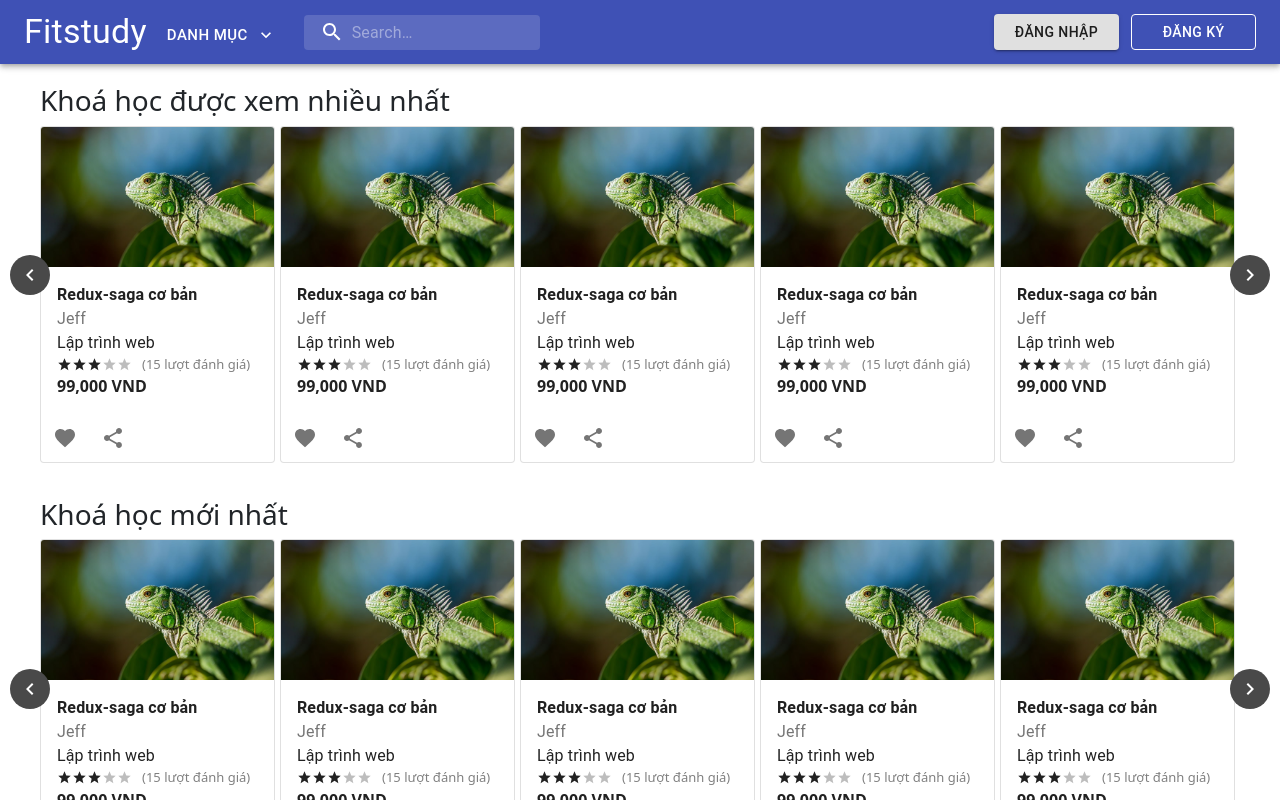
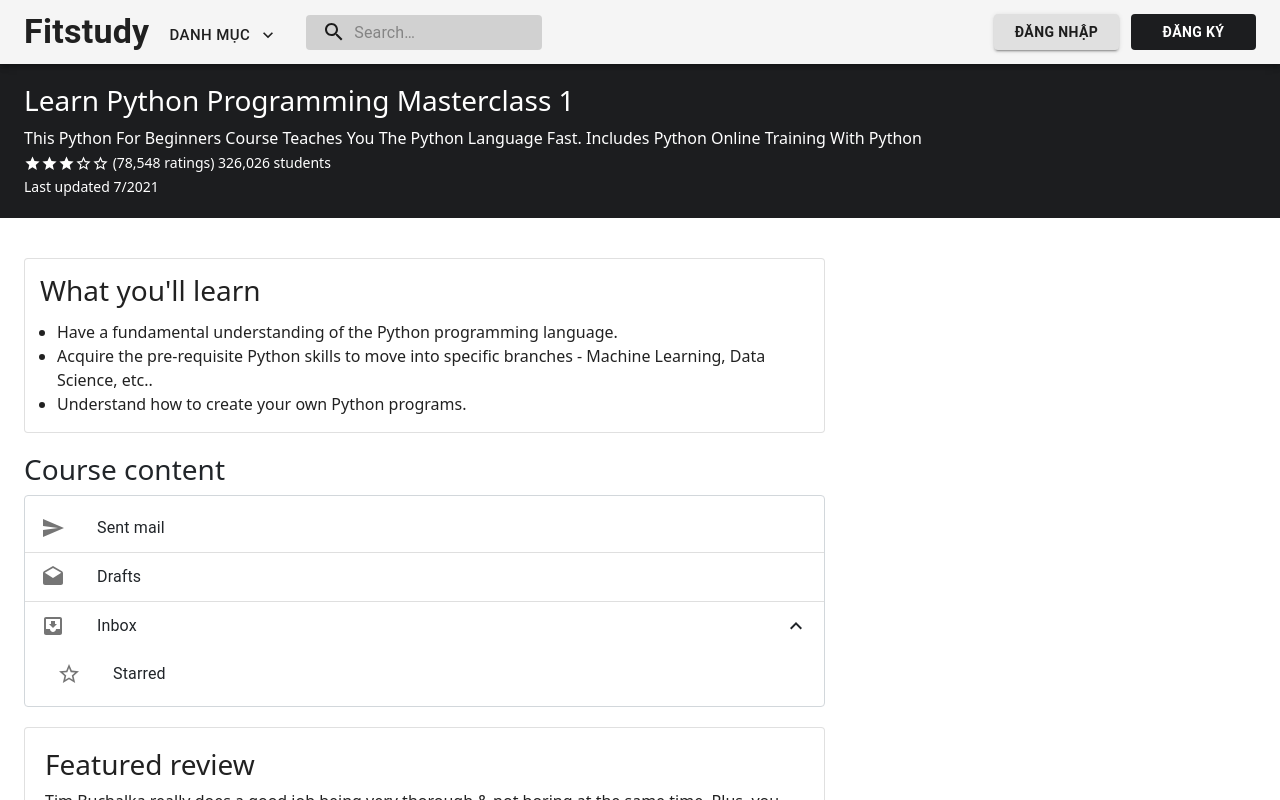
Before and after one commit to hdh-fit/online-academy-frontend, a React (Create React App) app: page /course/detail/1 in a window 1280 px wide. Shown: the top 800 px of the page. Built offline with nearby package versions, Linux system fonts and the light colour scheme.

Commit message:
Implement course detail

```diff
--- a/package.json
+++ b/package.json
@@ -13,6 +13,7 @@
     "react-bootstrap": "^2.0.0-beta.4",
     "react-dom": "^17.0.2",
     "react-material-ui-carousel": "^2.2.7",
+    "react-router-dom": "^5.2.0",
     "react-scripts": "4.0.3",
     "web-vitals": "^1.0.1"
   },
--- a/src/components/Courses/card.js
+++ b/src/components/Courses/card.js
@@ -1,5 +1,5 @@
 import React from 'react';
-import {makeStyles} from '@material-ui/core/styles';
+import { makeStyles } from '@material-ui/core/styles';
 import Card from '@material-ui/core/Card';
 import CardActionArea from '@material-ui/core/CardActionArea';
 import CardActions from '@material-ui/core/CardActions';
@@ -8,11 +8,12 @@ import CardMedia from '@material-ui/core/CardMedia';
 import Typography from '@material-ui/core/Typography';
 import image from '../Courses/contemplative-reptile.jpeg';
 import IconButton from '@material-ui/core/IconButton';
-import {red} from '@material-ui/core/colors';
+import { red } from '@material-ui/core/colors';
 import FavoriteIcon from '@material-ui/icons/Favorite';
 import ShareIcon from '@material-ui/icons/Share';
-import {Star} from '@material-ui/icons';
-import {Grid} from '@material-ui/core';
+import { Star } from '@material-ui/icons';
+import { Grid } from '@material-ui/core';
+import { useHistory } from "react-router-dom";
 
 const useStyles = makeStyles((theme) => ({
   root: {
@@ -39,11 +40,12 @@ const useStyles = makeStyles((theme) => ({
   },
 }));
 
-export default function CourseCard() {
+export default function CourseCard({id}) {
   const classes = useStyles();
+  const history = useHistory();
 
   return (
-    <Card variant="outlined" className={classes.root}>
+    <Card onClick={() => history.push(`/course/detail/${id}`)} variant="outlined" className={classes.root}>
       <CardActionArea>
         <CardMedia
           component="img"
@@ -53,7 +55,7 @@ export default function CourseCard() {
           title="Contemplative Reptile"
         />
         <CardContent>
-          <Typography style={{fontWeight: 'bold'}} variant="body1" component="p">
+          <Typography style={{ fontWeight: 'bold' }} variant="body1" component="p">
             {'Redux-saga cơ bản'}
           </Typography>
           <Typography variant="body1" color="textSecondary" component="p">
@@ -66,21 +68,21 @@ export default function CourseCard() {
             container
             alignItems={'center'}
             direction="row">
-            <Star style={{fontSize: 15}} />
-            <Star style={{fontSize: 15}} />
-            <Star style={{fontSize: 15}} />
-            <Star style={{fontSize: 15}} color={'disabled'} />
-            <Star style={{fontSize: 15}} color={'disabled'} />
-            <span style={{paddingLeft: 10, color: 'gray',fontSize:13}}>
+            <Star style={{ fontSize: 15 }} />
+            <Star style={{ fontSize: 15 }} />
+            <Star style={{ fontSize: 15 }} />
+            <Star style={{ fontSize: 15 }} color={'disabled'} />
+            <Star style={{ fontSize: 15 }} color={'disabled'} />
+            <span style={{ paddingLeft: 10, color: 'gray', fontSize: 13 }}>
               {'(15 lượt đánh giá)'}
             </span>
           </Grid>
-          <div style={{fontWeight: 'bold'}}>
+          <div style={{ fontWeight: 'bold' }}>
             {'99,000 VND'}
           </div>
         </CardContent>
       </CardActionArea>
-      <CardActions style={{padding: 0, margin: 0}} disableSpacing>
+      <CardActions style={{ padding: 0, margin: 0 }} disableSpacing>
         <IconButton aria-label="add to favorites">
           <FavoriteIcon />
         </IconButton>
--- /dev/null
+++ b/src/components/CoursesContent/index.js
@@ -0,0 +1,78 @@
+import React from 'react';
+import { makeStyles } from '@material-ui/core/styles';
+import ListSubheader from '@material-ui/core/ListSubheader';
+import List from '@material-ui/core/List';
+import ListItem from '@material-ui/core/ListItem';
+import ListItemIcon from '@material-ui/core/ListItemIcon';
+import ListItemText from '@material-ui/core/ListItemText';
+import Collapse from '@material-ui/core/Collapse';
+import InboxIcon from '@material-ui/icons/MoveToInbox';
+import DraftsIcon from '@material-ui/icons/Drafts';
+import SendIcon from '@material-ui/icons/Send';
+import ExpandLess from '@material-ui/icons/ExpandLess';
+import ExpandMore from '@material-ui/icons/ExpandMore';
+import StarBorder from '@material-ui/icons/StarBorder';
+import Divider from '@material-ui/core/Divider';
+
+const useStyles = makeStyles((theme) => ({
+	root: {
+		width: '65%',
+		backgroundColor: theme.palette.background.paper,
+		border: '1px solid rgb(210,215,219)',
+		borderRadius: 4
+	},
+	nested: {
+		paddingLeft: theme.spacing(4),
+	},
+}));
+
+export default function CourseContent() {
+	const classes = useStyles();
+	const [open, setOpen] = React.useState(true);
+
+	const handleClick = () => {
+		setOpen(!open);
+	};
+
+	return (
+		<List
+			component="nav"
+			aria-labelledby="nested-list-subheader"
+			className={classes.root}
+		>
+			<ListItem button>
+				<ListItemIcon>
+					<SendIcon />
+				</ListItemIcon>
+				<ListItemText primary="Sent mail" />
+			</ListItem>
+			<Divider style={{ backgroundColor: 'gray' }} />
+			<ListItem button>
+				<ListItemIcon>
+					<DraftsIcon />
+				</ListItemIcon>
+				<ListItemText primary="Drafts" />
+			</ListItem>
+			<Divider style={{ backgroundColor: 'gray' }} />
+
+			<ListItem button onClick={handleClick}>
+				<ListItemIcon>
+					<InboxIcon />
+				</ListItemIcon>
+				<ListItemText primary="Inbox" />
+				{open ? <ExpandLess /> : <ExpandMore />}
+			</ListItem>
+
+			<Collapse in={open} timeout="auto" unmountOnExit>
+				<List component="div" disablePadding>
+					<ListItem button className={classes.nested}>
+						<ListItemIcon>
+							<StarBorder />
+						</ListItemIcon>
+						<ListItemText primary="Starred" />
+					</ListItem>
+				</List>
+			</Collapse>
+		</List>
+	);
+}
--- /dev/null
+++ b/src/components/Menu/index.css
@@ -0,0 +1,5 @@
+.container {
+	background-color: red;
+	width: '100%';
+	height: 200;
+}
--- a/src/components/Menu/index.js
+++ b/src/components/Menu/index.js
@@ -1,5 +1,5 @@
 import React from 'react';
-import {alpha, makeStyles} from '@material-ui/core/styles';
+import { alpha, makeStyles } from '@material-ui/core/styles';
 import AppBar from '@material-ui/core/AppBar';
 import Toolbar from '@material-ui/core/Toolbar';
 import IconButton from '@material-ui/core/IconButton';
@@ -14,7 +14,7 @@ import MailIcon from '@material-ui/icons/Mail';
 import NotificationsIcon from '@material-ui/icons/Notifications';
 import MoreIcon from '@material-ui/icons/MoreVert';
 import Popover from '../Popover';
-import {Button} from '@material-ui/core';
+import { Button } from '@material-ui/core';
 
 const useStyles = makeStyles((theme) => ({
   grow: {
@@ -28,13 +28,14 @@ const useStyles = makeStyles((theme) => ({
     [theme.breakpoints.up('sm')]: {
       display: 'block',
     },
+    fontWeight:'bold',
   },
   search: {
     position: 'relative',
     borderRadius: theme.shape.borderRadius,
-    backgroundColor: alpha(theme.palette.common.white, 0.15),
+    backgroundColor: alpha(theme.palette.common.black, 0.15),
     '&:hover': {
-      backgroundColor: alpha(theme.palette.common.white, 0.25),
+      backgroundColor: alpha(theme.palette.common.black, 0.25),
     },
     marginRight: theme.spacing(2),
     marginLeft: 0,
@@ -109,10 +110,10 @@ export default function PrimarySearchAppBar() {
   const renderMenu = (
     <Menu
       anchorEl={anchorEl}
-      anchorOrigin={{vertical: 'top', horizontal: 'right'}}
+      anchorOrigin={{ vertical: 'top', horizontal: 'right' }}
       id={menuId}
       keepMounted
-      transformOrigin={{vertical: 'top', horizontal: 'right'}}
+      transformOrigin={{ vertical: 'top', horizontal: 'right' }}
       open={isMenuOpen}
       onClose={handleMenuClose}
     >
@@ -125,10 +126,10 @@ export default function PrimarySearchAppBar() {
   const renderMobileMenu = (
     <Menu
       anchorEl={mobileMoreAnchorEl}
-      anchorOrigin={{vertical: 'top', horizontal: 'right'}}
+      anchorOrigin={{ vertical: 'top', horizontal: 'right' }}
       id={mobileMenuId}
       keepMounted
-      transformOrigin={{vertical: 'top', horizontal: 'right'}}
+      transformOrigin={{ vertical: 'top', horizontal: 'right' }}
       open={isMobileMenuOpen}
       onClose={handleMobileMenuClose}
     >
@@ -164,7 +165,7 @@ export default function PrimarySearchAppBar() {
 
   return (
     <div className={classes.grow}>
-      <AppBar position="relative">
+      <AppBar color={'default'} position="relative">
         <Toolbar>
           {/*<IconButton
             edge="start"
@@ -188,7 +189,7 @@ export default function PrimarySearchAppBar() {
                 root: classes.inputRoot,
                 input: classes.inputInput,
               }}
-              inputProps={{'aria-label': 'search'}}
+              inputProps={{ 'aria-label': 'search' }}
             />
           </div>
           <div className={classes.grow} />
@@ -213,8 +214,8 @@ export default function PrimarySearchAppBar() {
             >
               <AccountCircle />
             </IconButton>*/}
-            <Button  variant="contained" style={{marginRight: 12, width: 125}} >{'Đăng nhập'}</Button>
-            <Button color="inherit" variant="outlined" style={{width: 125}} >{'Đăng ký'}</Button>
+            <Button variant="contained" style={{ marginRight: 12, width: 125, fontWeight: 'bold' }} >{'Đăng nhập'}</Button>
+            <Button style={{ width: 125, backgroundColor: 'rgb(28,29,31)', color: 'white', fontWeight: 'bold' }} >{'Đăng ký'}</Button>
           </div>
           <div className={classes.sectionMobile}>
             <IconButton
--- a/src/components/Popover/index.js
+++ b/src/components/Popover/index.js
@@ -22,7 +22,7 @@ export default function SimplePopover() {
     <div>
       <Button
         endIcon={open ? <ExpandLess /> : <ExpandMore />}
-        style={{paddingLeft: 20, color: 'white', paddingBottom: 0, fontSize: 15}}
+        style={{paddingLeft: 20, paddingBottom: 0, fontSize: 15}}
         onClick={handleClick}>
         {'Danh mục'}
 
--- a/src/index.js
+++ b/src/index.js
@@ -4,11 +4,16 @@ import './index.css';
 import reportWebVitals from './reportWebVitals';
 import 'bootstrap/dist/css/bootstrap.min.css';
 import Home from './views/Home';
+import { BrowserRouter, Route, Switch, Redirect } from "react-router-dom";
+import CourseDetail from './views/CourseDetail';
 
 ReactDOM.render(
-  <React.StrictMode>
-    <Home />
-  </React.StrictMode>,
+  <BrowserRouter>
+    <Switch>
+      <Route path="/course/detail/:id" component={CourseDetail} />
+      <Route path="/" component={Home} />
+    </Switch>
+  </BrowserRouter>,
   document.getElementById('root')
 );
 
--- /dev/null
+++ b/src/views/CourseDetail/course.css
@@ -0,0 +1,5 @@
+.sectionTop {
+	background-color: black;
+	width: '100%';
+	height: 200px;
+}
--- /dev/null
+++ b/src/views/CourseDetail/index.js
@@ -0,0 +1,76 @@
+import React from 'react';
+import Menu from '../../components/Menu';
+import { useParams } from "react-router-dom";
+import './course.css';
+import { Star, StarOutlineOutlined } from '@material-ui/icons';
+import { Container, Grid, Paper } from '@material-ui/core';
+import CourseContent from '../../components/CoursesContent';
+
+const CourseDetail = () => {
+	let { id } = useParams();
+
+	return (
+		<div style={{
+			flex: 1,
+		}}>
+			<Menu />
+			<div style={{
+				width: '100%',
+				backgroundColor: 'rgb(28,29,31)',
+				color: 'white',
+			}}>
+				<Container style={{ paddingTop: 20, paddingBottom: 20 }}>
+					<h3>
+						{`Learn Python Programming Masterclass ${id}`}
+					</h3>
+					<span>
+						{`This Python For Beginners Course Teaches You The Python Language Fast. Includes Python Online Training With Python`}
+					</span>
+					<Grid alignItems='center' direction='row'>
+						<Star style={{ fontSize: 17 }} />
+						<Star style={{ fontSize: 17 }} />
+						<Star style={{ fontSize: 17 }} />
+						<StarOutlineOutlined style={{ fontSize: 17 }} />
+						<StarOutlineOutlined style={{ fontSize: 17 }} />
+						<span style={{ fontSize: 14 }}>
+							{' (78,548 ratings) 326,026 students'}
+						</span>
+					</Grid>
+					<span style={{ fontSize: 14 }}>
+						{'Last updated 7/2021'}
+					</span>
+				</Container>
+			</div>
+			<Container >
+				<Paper style={{ width: '65%', marginTop: 40 }} variant="outlined">
+					<h3 style={{ padding: 15, paddingBottom: 5 }}>
+						{`What you'll learn`}
+					</h3>
+					<ul>
+						<li>
+							Have a fundamental understanding of the Python programming language.
+						</li>
+						<li>
+							Acquire the pre-requisite Python skills to move into specific branches - Machine Learning, Data Science, etc..
+						</li>
+						<li>
+							Understand how to create your own Python programs.
+						</li>
+					</ul>
+				</Paper>
+				<h3 style={{ paddingTop: 20 }}>
+					{'Course content'}
+				</h3>
+				<CourseContent />
+				<Paper style={{ width: '65%', marginTop: 20, padding: 20, marginBottom: 20 }} variant="outlined">
+					<h3 >
+						{'Featured review'}
+					</h3>
+					Tim Buchalka really does a good job being very thorough & not boring at the same time. Plus, you get to learn the australian accent 😄. For me the best were 2 sections & 1 recurring topic: oop, quering dbs (additional benefit for those who don't know sql: you'll learn the basics here) & tkinter gui. And if you think how much skill and knowledge you're getting for the $ you pay - it's a no-brainer. Again: 52 hours of a top-notch video content with loads of excercises and code snippets
+				</Paper>
+			</Container>
+		</div>
+	);
+};
+
+export default CourseDetail;
--- a/src/views/Home.js
+++ b/src/views/Home/index.js
@@ -1,8 +1,8 @@
 import {Grid} from '@material-ui/core';
 import React from 'react';
 import Carousel from 'react-material-ui-carousel';
-import CourseCard from '../components/Courses/card';
-import Menu from '../components/Menu';
+import CourseCard from '../../components/Courses/card';
+import Menu from '../../components/Menu';
 
 const Home = (props) => {
 
@@ -30,11 +30,11 @@ const Home = (props) => {
           container
           justifyContent="space-around"
           direction="row">
-          <CourseCard />
-          <CourseCard />
-          <CourseCard />
-          <CourseCard />
-          <CourseCard />
+          <CourseCard id={1}/>
+          <CourseCard id={2}/>
+          <CourseCard id={3}/>
+          <CourseCard id={4}/>
+          <CourseCard id={5}/>
         </Grid>
         <Grid
           style={{paddingInline: 40}}
```
Also changed, not shown: src/components/Courses/logo192.png (deleted), 1 other file (tests, documents, lock files or other folders).
